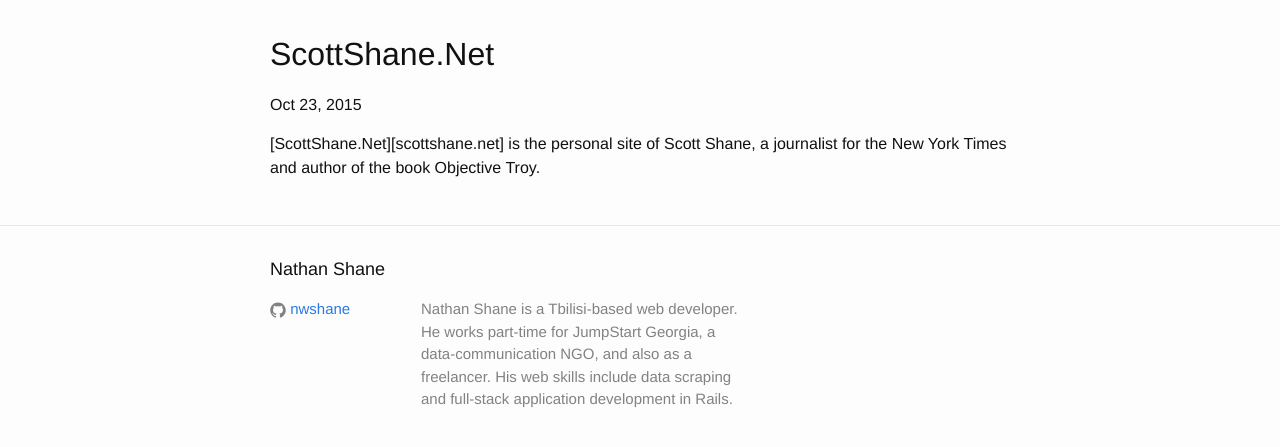
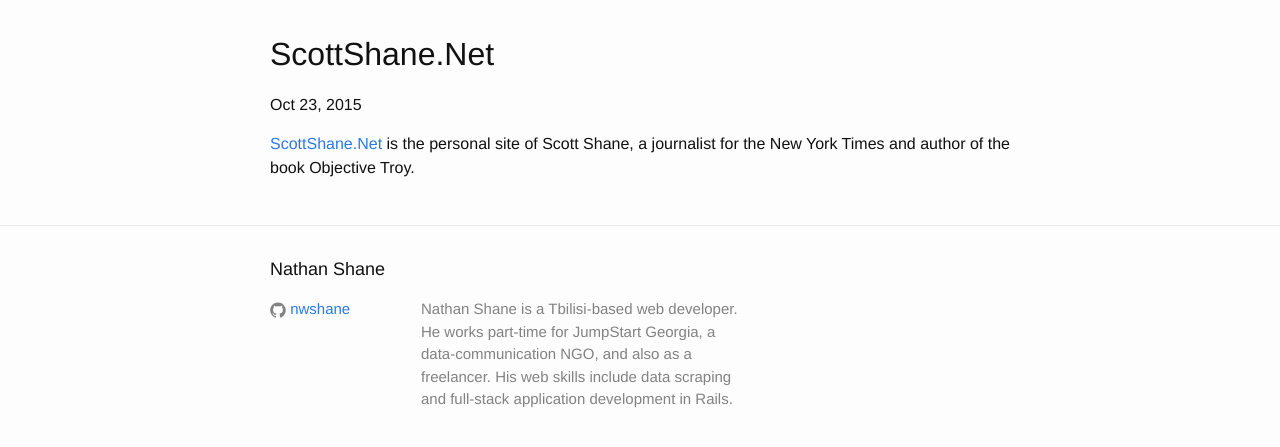
Before and after one commit to nwshane/nwshane.github.io, a Jekyll site: the page built from project/_posts/2015-10-23-scott_shane_net.markdown, in a window 1280 px wide. Shown: the top 447 px of the page. Built offline with Jekyll 4.4.1, drawn with Linux system fonts in a browser that asks for light colours; some of the changed lines change nothing that is shown.

Commit message:
Fixed scottshane.net url.

```diff
--- a/project/_posts/2015-10-23-scott_shane_net.markdown
+++ b/project/_posts/2015-10-23-scott_shane_net.markdown
@@ -4,4 +4,6 @@
 date: 2015-10-23 15:07:00
 categories: website freelance author
 ---
-[ScottShane.Net][scottshane.net] is the personal site of Scott Shane, a journalist for the New York Times and author of the book Objective Troy.
+[ScottShane.Net][site-url] is the personal site of Scott Shane, a journalist for the New York Times and author of the book Objective Troy.
+
+[site-url]: http://scottshane.net
```
